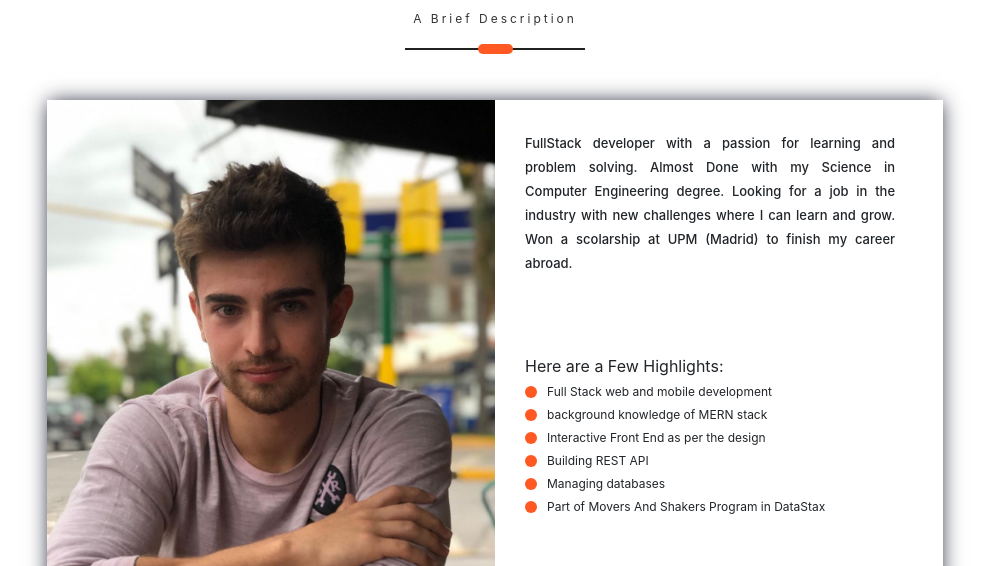
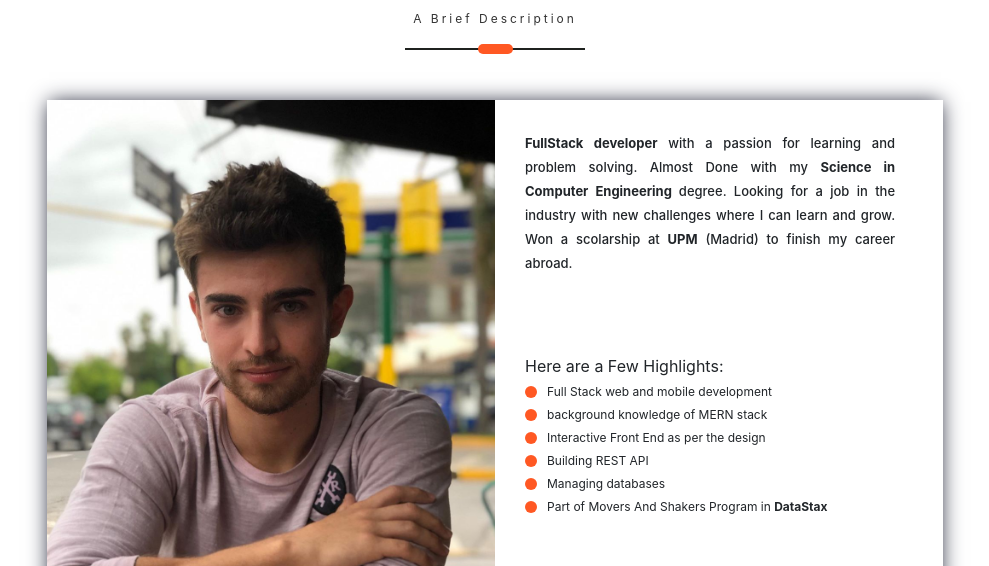
Before and after one commit to AlejoTorres2001/React-SSR-Personal-Portfolio, a Next.js app: page / in a window 1280 px wide. Shown: the part 800-1366 px from the top of the page, without its empty margins (145-1134 px from the left). Built offline with nearby package versions, Linux system fonts and the light colour scheme.

Commit message:
adding hyperlinks

```diff
--- a/components/AboutMe.tsx
+++ b/components/AboutMe.tsx
@@ -28,10 +28,11 @@ const AboutMe = () => {
           <div className="about-me-profile"></div>
           <div className="about-me-details">
             <span className="about-me-description">
-              FullStack developer with a passion for learning and problem
-              solving. Almost Done with my Science in Computer Engineering
+              <strong>FullStack developer</strong> with a passion for learning
+              and problem solving. Almost Done with my{' '}
+              <strong>Science in Computer Engineering </strong>
               degree. Looking for a job in the industry with new challenges
-              where I can learn and grow. Won a scolarship at UPM (Madrid) to
+              where I can learn and grow. Won a scolarship at <a className='link' href='https://www.upm.es/'>UPM</a> (Madrid) to
               finish my career abroad.
             </span>
             <div className="about-me-highlights">
@@ -60,7 +61,8 @@ const AboutMe = () => {
               </div>
               <div className="highlight">
                 <div className="highlight-blob"></div>
-                <span>Part of Movers And Shakers Program in DataStax</span>
+                <span>Part of Movers And Shakers Program in <a className='link' href="https://www.datastax.com/dev">DataStax</a>
+                  </span>
               </div>
             </div>
             <div className="about-me-options">
--- a/components/Icons.tsx
+++ b/components/Icons.tsx
@@ -11,19 +11,19 @@ import { FontAwesomeIcon } from '@fortawesome/react-fontawesome'
 const Icons = () => {
   return (
     <>
-      <Link href="#">
+      <Link href="https://www.facebook.com/alejo.torres.100">
         <FontAwesomeIcon className="icon" icon={faFacebookSquare} />
       </Link>
-      <Link href="#">
+      <Link href="https://github.com/AlejoTorres2001">
         <FontAwesomeIcon className="icon" icon={faGithub} />
       </Link>
-      <Link href="#">
+      <Link href="https://www.instagram.com/alejootorres/">
         <FontAwesomeIcon className="icon" icon={faInstagram} />
       </Link>
-      <Link href="#">
+      <Link href="https://www.linkedin.com/in/alejo-torres-919b9921b/">
         <FontAwesomeIcon className="icon" icon={faLinkedin} />
       </Link>
-      <Link href="#">
+      <Link href="https://twitter.com/alejotorres2001">
         <FontAwesomeIcon className="icon" icon={faTwitterSquare} />
       </Link>
     </>
--- a/components/ResumeComponents/Work.tsx
+++ b/components/ResumeComponents/Work.tsx
@@ -11,7 +11,9 @@ const Work: React.FunctionComponent<object> = () => {
             <div className="heading-date">2022-Present</div>
           </div>
           <div className="resume-sub-heading">
-            <span>Instituto de Innovacion y Tecnologia Aplicada (IITA)</span>
+            <span>Instituto de Innovacion y Tecnologia Aplicada  <a className="link" href="https://iita.com.ar/">
+                (IITA)
+              </a></span>
           </div>
           <div className="resume-heading-description">
             <span>
@@ -38,7 +40,8 @@ const Work: React.FunctionComponent<object> = () => {
             <div className="heading-date">2021-2021</div>
           </div>
           <div className="resume-sub-heading">
-            <span>Digio SRL</span>
+            <span>
+              <a className='link' href="http://digio.com.ar/">Digio</a> SRL</span>
           </div>
           <div className="resume-heading-description">
             <span>
@@ -71,7 +74,9 @@ const Work: React.FunctionComponent<object> = () => {
             <div className="heading-date">2021-Present</div>
           </div>
           <div className="resume-sub-heading">
-            <span>Engineering Faculty at UCASAL</span>
+            <span>Engineering Faculty at  <a className='link' href="https://www.ucasal.edu.ar/">UCASAL</a>
+
+            </span>
           </div>
           <div className="resume-heading-description">
             <span>Digital Forensics and Research</span>
@@ -103,7 +108,11 @@ const Work: React.FunctionComponent<object> = () => {
             <div className="heading-date">2021-Present</div>
           </div>
           <div className="resume-sub-heading">
-            <span>Instituto de Innovacion y Tecnologia Aplicada (IITA)</span>
+            <span>
+              Instituto de Innovacion y Tecnologia Aplicada <a className="link" href="https://iita.com.ar/">
+                (IITA)
+              </a>
+            </span>
           </div>
           <div className="resume-heading-description">
             <span>
--- a/styles/AboutMe.css
+++ b/styles/AboutMe.css
@@ -140,6 +140,14 @@
 .about-me-options .highlighted-btn {
   margin: 0 0 0 0;
 }
+.link{
+  text-decoration: none;
+  color:  var(#1f2235);
+  font-weight: bold;
+}
+.link:hover{
+  color: var(--dark-orange);
+}
 @media only screen and (max-width: 1110px) {
   .about-me-parent {
     width: 88%;
```
